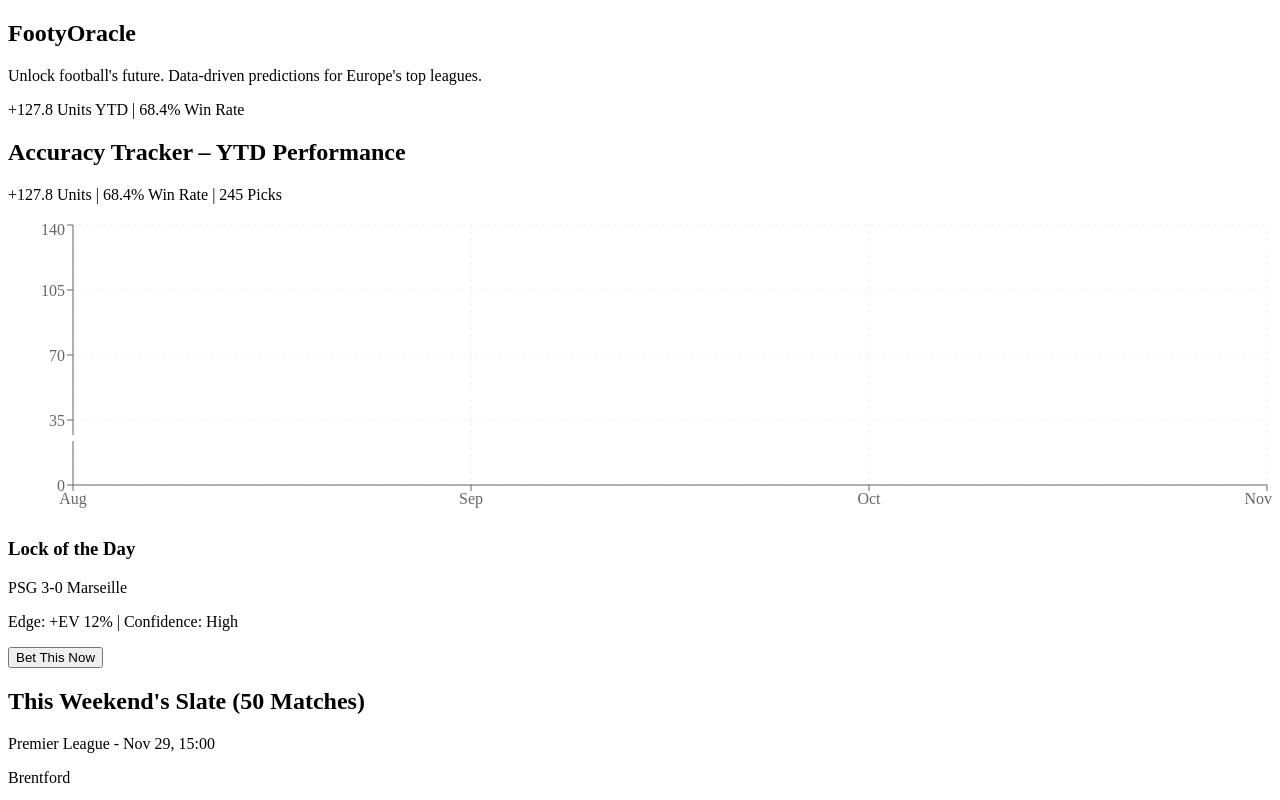
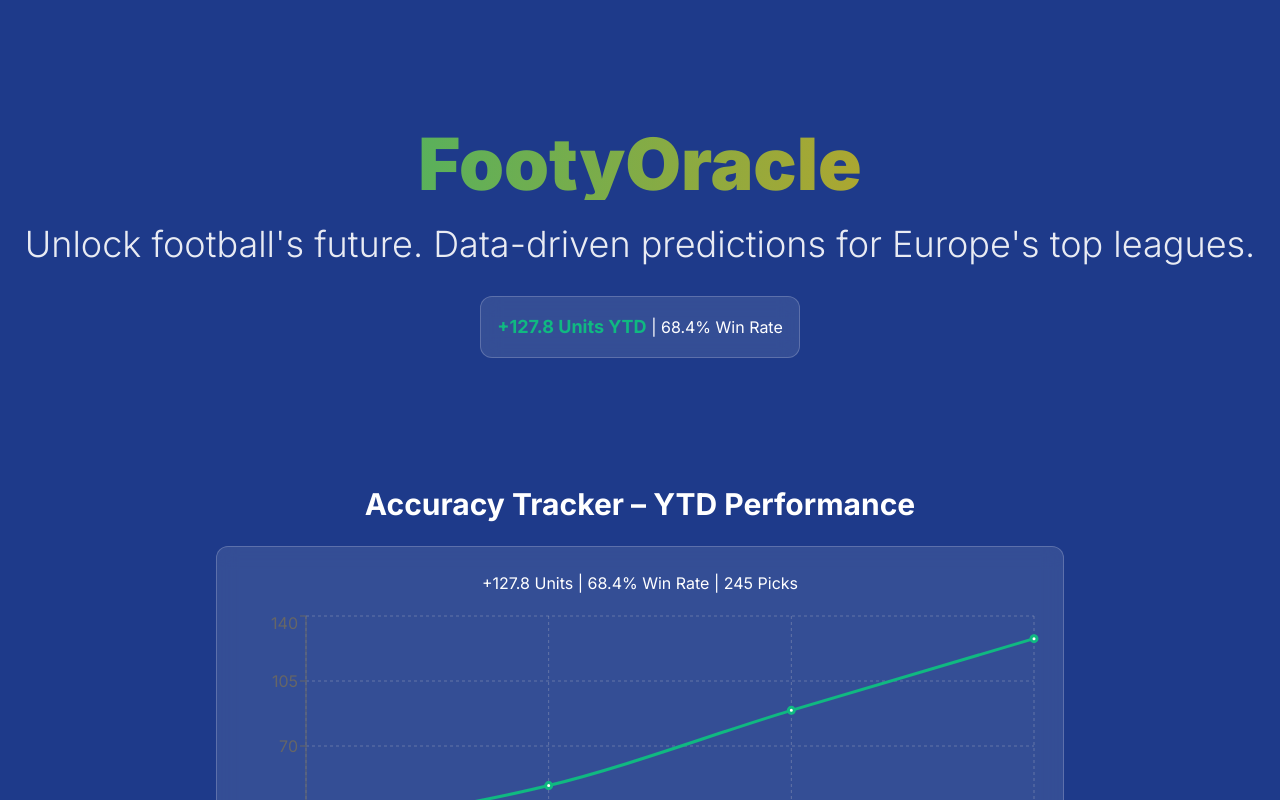
Before and after one commit to elcyprianusgh1/footy-oracle-fresh, a Next.js app: page / in a window 1280 px wide. Shown: the top 800 px of the page. Built offline with nearby package versions, Linux system fonts and the light colour scheme.

Commit message:
Create layout.tsx

```diff
--- /dev/null
+++ b/app/layout.tsx
@@ -0,0 +1,24 @@
+import type { Metadata } from 'next'
+import { Inter } from 'next/font/google'
+import './globals.css'
+
+const inter = Inter({ subsets: ['latin'] })
+
+export const metadata: Metadata = {
+  title: 'FootyOracle - Football Predictions',
+  description: 'Data-driven match simulations for Premier League, La Liga, Bundesliga, Serie A, Ligue 1',
+}
+
+export default function RootLayout({
+  children,
+}: {
+  children: React.ReactNode
+}) {
+  return (
+    <html lang="en">
+      <body className={inter.className}>
+        {children}
+      </body>
+    </html>
+  )
+}
```
